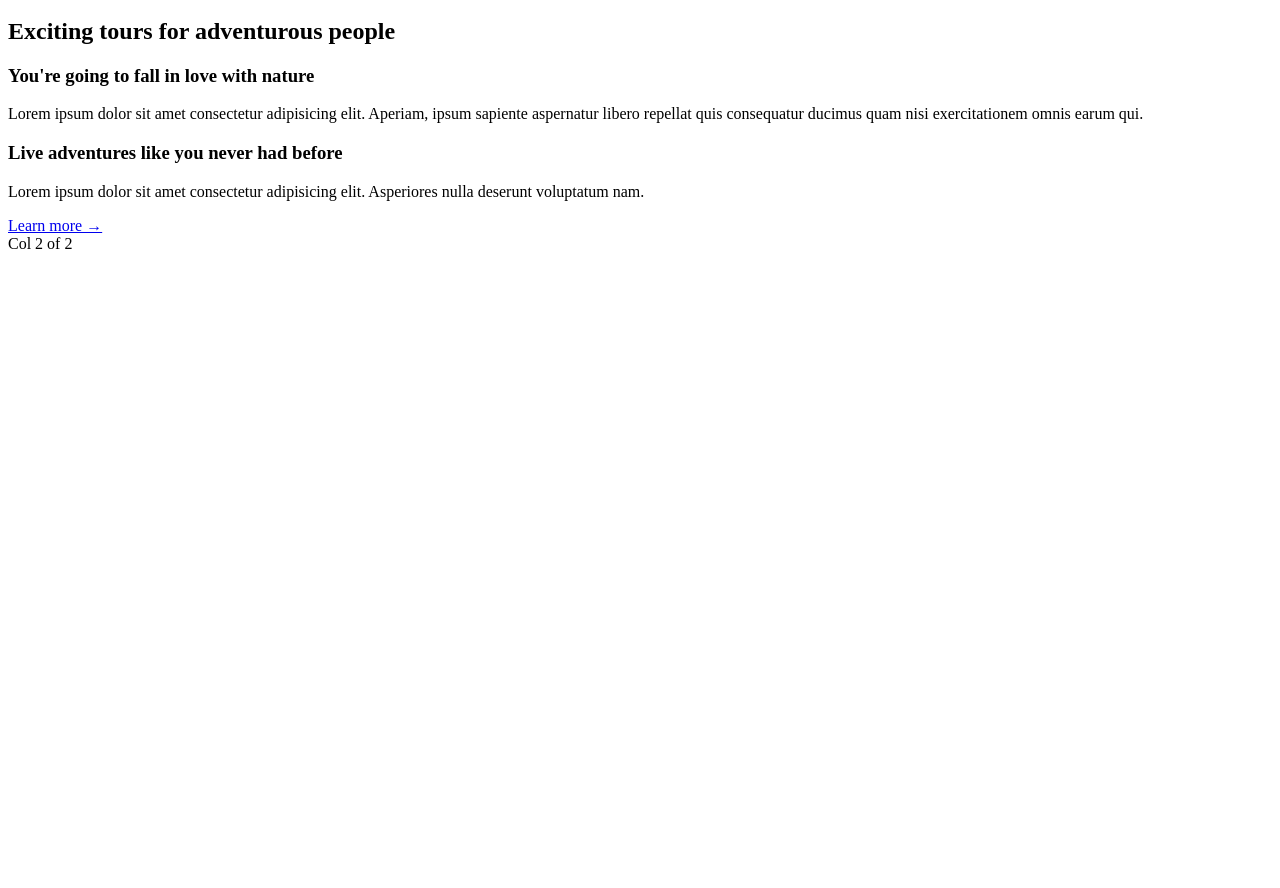
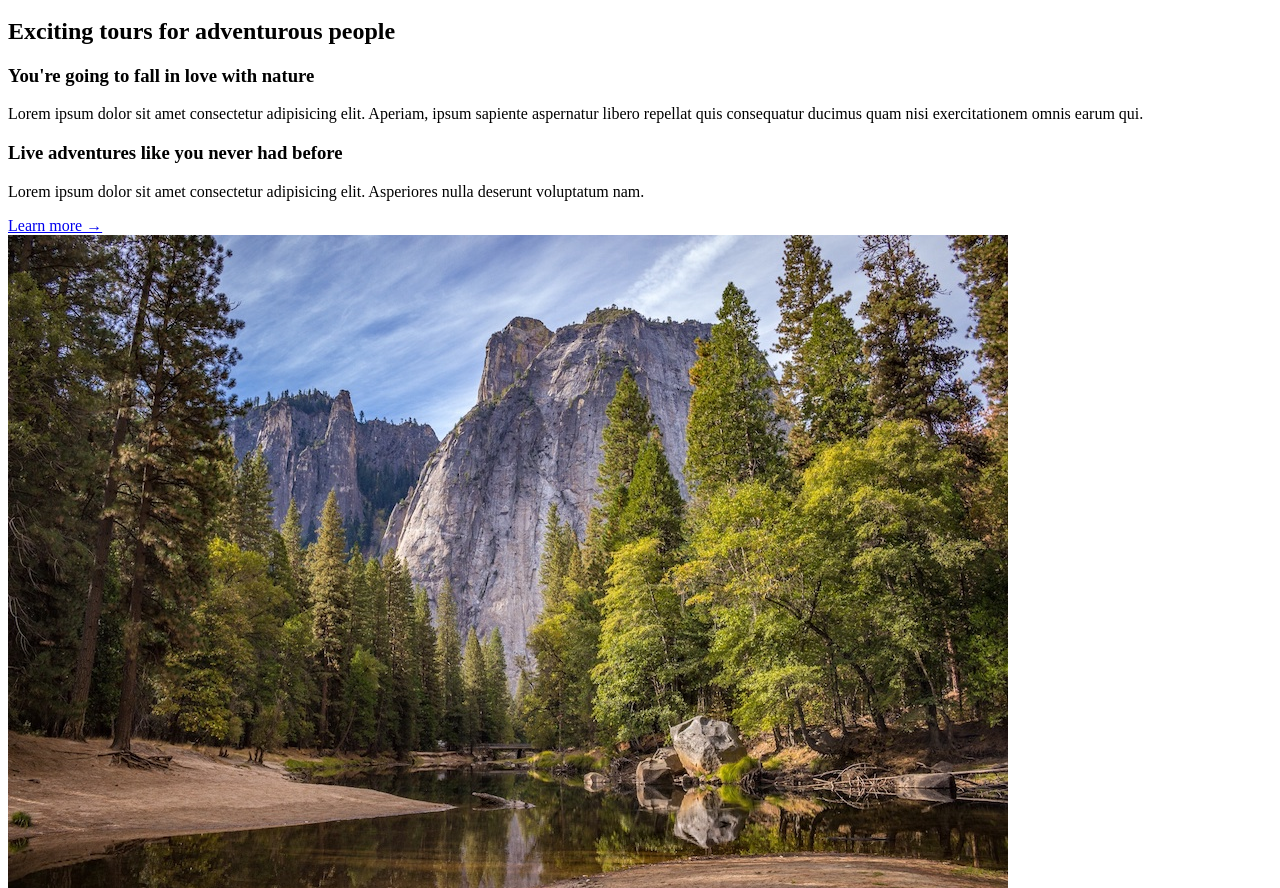
Before and after one commit to ivannsu/natours, a website: page index.html in a window 1280 px wide. Shown: the part 212-1100 px from the top of the page. Before the commit the page ends 800 px from the top, so only its background shows below. Drawn offline with Linux system fonts and the light colour scheme.

Commit message:
compotition elemt

```diff
--- a/index.html
+++ b/index.html
@@ -45,7 +45,13 @@
           </div>
           <a href="#" class="btn-link">Learn more &rarr;</a>
         </div>
-        <div class="col-1-of-2">Col 2 of 2</div>
+        <div class="col-1-of-2">
+          <div class="composition">
+            <img src="img/nat-1-large.jpg" alt="Tour Photo" class="composition__img" />
+            <img src="img/nat-2-large.jpg" alt="Tour Photo" class="composition__img" />
+            <img src="img/nat-3-large.jpg" alt="Tour Photo" class="composition__img" />
+          </div>
+        </div>
       </div>
     </section>
   </main>
```
